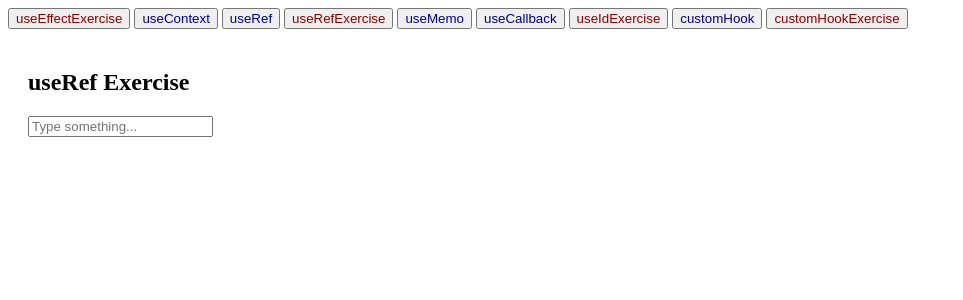
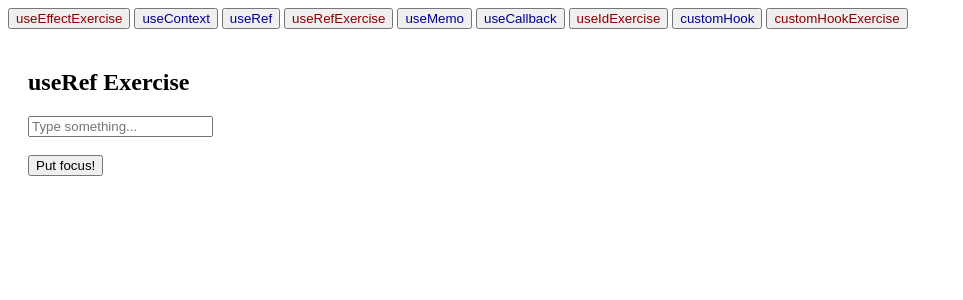
Before and after one commit to m-zawilski/hooks-redi, a React (Vite) app: page / in a window 1280 px wide. Both pictures are taken after a click on the button "useRefExercise". Shown: the top 300 px of the page, without its empty margins (0-963 px from the left). Built offline with nearby package versions, Linux system fonts and the light colour scheme.

Commit message:
UseRefExercise

```diff
--- a/src/exercises/UseRefExercise.tsx
+++ b/src/exercises/UseRefExercise.tsx
@@ -1,12 +1,21 @@
+import { useRef } from "react";
+
 function UseRefExercise() {
   // Add a button that allows the user to put focus on the input
   // use HTMLInputElement as useRef type
   // use the focus() method of the HTMLInputElement DOM node
+  const inputRef = useRef<HTMLInputElement>(null)
+
+  const focus = () => {
+    inputRef.current?.focus();
+  }
 
   return (
     <div>
       <h2>useRef Exercise</h2>
-      <input type="text" placeholder="Type something..." />
+      <input ref={inputRef} type="text" placeholder="Type something..." />
+      <br /><br />
+      <button onClick={(focus)}>Put focus!</button>
     </div>
   );
 }
```
